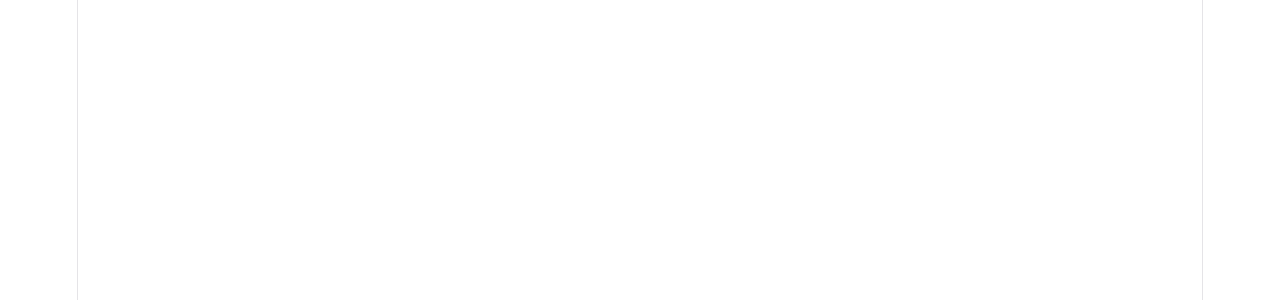
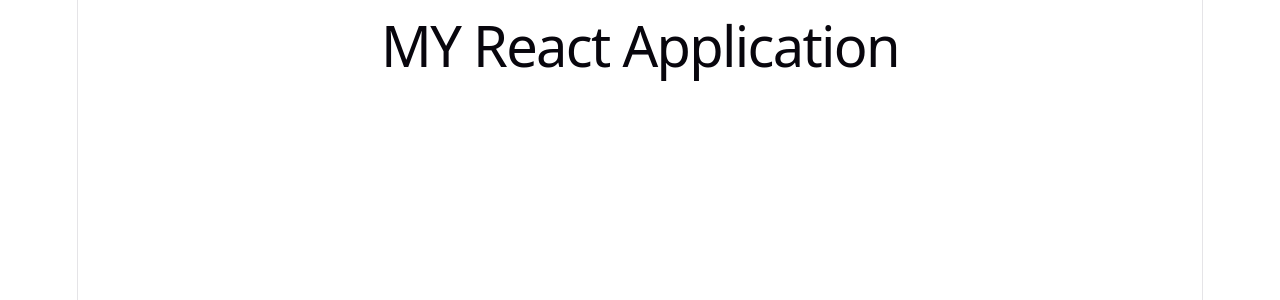
Before and after one commit to Jitp0507/my-react-app, a React (Vite) app: page / in a window 1280 px wide. Shown: the top 300 px of the page. Built offline with nearby package versions, Linux system fonts and the light colour scheme.

Commit message:
welcome updated now

```diff
--- a/src/components/Welcome.jsx
+++ b/src/components/Welcome.jsx
@@ -3,4 +3,10 @@
 export default function Welcome()
 {
 
+     return(
+
+        <>
+        <h1>MY React Application</h1>
+        </>
+     )
 }
```
